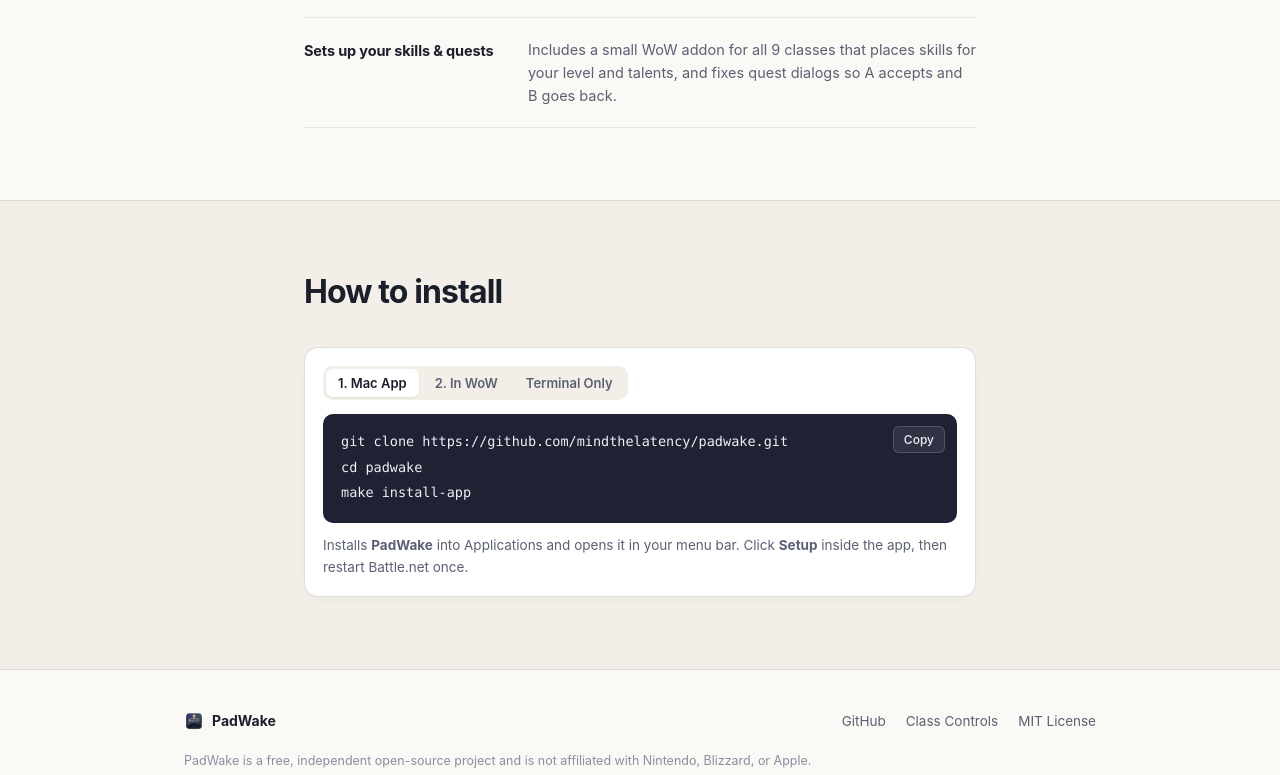
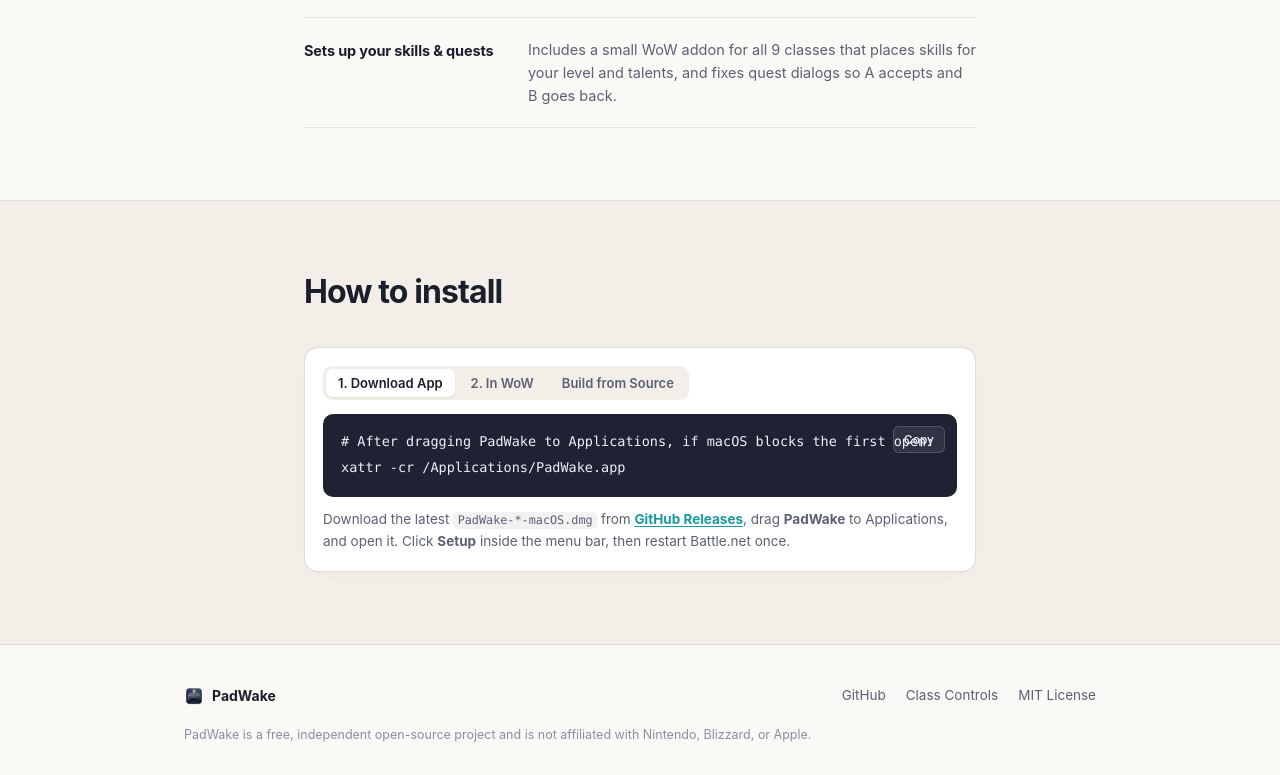
Before and after one commit to mindthelatency/padwake, a plain HTML site: page docs/index.html in a window 1280 px wide. Shown: the part 2021-2796 px from the top of the page. Drawn offline with Linux system fonts and the light colour scheme.

Commit message:
docs: link Install on Mac to latest GitHub Release DMG and highlight binary install
Point the hero 'Install on Mac' button directly to releases/latest, make
'1. Download App' the default install tab with the DMG download + optional
first-open xattr command alongside 'Build from Source', and align README.md
links to releases/latest.

```diff
--- a/docs/app.js
+++ b/docs/app.js
@@ -110,9 +110,9 @@
   });
 
   const SNIPPETS = {
-    app: `git clone https://github.com/mindthelatency/padwake.git\ncd padwake\nmake install-app`,
+    dmg: `# After dragging PadWake to Applications, if macOS blocks the first open:\nxattr -cr /Applications/PadWake.app`,
     wow: `/padwake apply\n\n# After leveling up:\n/padwake bars`,
-    cli: `make\n./bin/padwake enable\nmake install-wow`
+    source: `git clone https://github.com/mindthelatency/padwake.git\ncd padwake\nmake install-app`
   };
 
   const tabBtns = document.querySelectorAll(".tab-btn");
--- a/docs/index.html
+++ b/docs/index.html
@@ -45,13 +45,13 @@
           matches the X/Y/A/B buttons and rear paddles, and fills your action bars.
         </p>
         <div class="hero-actions">
-          <a href="#install" class="btn btn-primary">
+          <a href="https://github.com/mindthelatency/padwake/releases/latest" class="btn btn-primary" target="_blank" rel="noopener noreferrer">
             <svg viewBox="0 0 16 16" width="15" height="15" fill="none" stroke="currentColor" stroke-width="1.8" stroke-linecap="round" stroke-linejoin="round" aria-hidden="true">
               <path d="M8 2.5v7.5m0 0L4.75 6.75M8 10l3.25-3.25M2.5 13h11"/>
             </svg>
             Install on Mac
           </a>
-          <a href="https://github.com/mindthelatency/padwake" class="btn btn-secondary" target="_blank" rel="noopener noreferrer">Source on GitHub</a>
+          <a href="#install" class="btn btn-secondary">How to install</a>
         </div>
         <p class="hero-meta">
           macOS 13+ <span aria-hidden="true">·</span> Apple Silicon &amp; Intel <span aria-hidden="true">·</span> Free &amp; open source
@@ -262,26 +262,25 @@
 
         <div class="install-box">
           <div class="install-tabs" role="tablist" aria-label="Install steps">
-            <button type="button" class="tab-btn active" role="tab" aria-selected="true" data-tab="app">1. Mac App</button>
+            <button type="button" class="tab-btn active" role="tab" aria-selected="true" data-tab="dmg">1. Download App</button>
             <button type="button" class="tab-btn" role="tab" aria-selected="false" data-tab="wow">2. In WoW</button>
-            <button type="button" class="tab-btn" role="tab" aria-selected="false" data-tab="cli">Terminal Only</button>
+            <button type="button" class="tab-btn" role="tab" aria-selected="false" data-tab="source">Build from Source</button>
           </div>
 
           <div class="code-panel">
-            <pre><code id="install-code">git clone https://github.com/mindthelatency/padwake.git
-cd padwake
-make install-app</code></pre>
+            <pre><code id="install-code"># After dragging PadWake to Applications, if macOS blocks the first open:
+xattr -cr /Applications/PadWake.app</code></pre>
             <button type="button" class="copy-btn" id="copy-btn" aria-label="Copy commands">Copy</button>
           </div>
 
-          <p class="install-note" data-note="app">
-            Installs <strong>PadWake</strong> into Applications and opens it in your menu bar. Click <strong>Setup</strong> inside the app, then restart Battle.net once.
+          <p class="install-note" data-note="dmg">
+            Download the latest <code>PadWake-*-macOS.dmg</code> from <a href="https://github.com/mindthelatency/padwake/releases/latest" target="_blank" rel="noopener noreferrer"><strong>GitHub Releases</strong></a>, drag <strong>PadWake</strong> to Applications, and open it. Click <strong>Setup</strong> inside the menu bar, then restart Battle.net once.
           </p>
           <p class="install-note" data-note="wow" hidden>
             Type <code>/padwake apply</code> in WoW chat to set up your buttons, back paddles, quest dialogs, and skills. Run <code>/padwake bars</code> anytime you level up.
           </p>
-          <p class="install-note" data-note="cli" hidden>
-            Prefer not to run the menu-bar app? Build the command-line tool and install the WoW files directly from Terminal.
+          <p class="install-note" data-note="source" hidden>
+            Builds PadWake locally with Apple's Command Line Tools, installs it into Applications, and opens it in your menu bar.
           </p>
         </div>
       </div>
--- a/docs/styles.css
+++ b/docs/styles.css
@@ -955,6 +955,12 @@ a {
   color: var(--ink-muted);
 }
 
+.install-note a {
+  color: var(--cyan);
+  text-decoration: underline;
+  text-underline-offset: 2px;
+}
+
 .facts-row {
   display: grid;
   grid-template-columns: repeat(3, 1fr);
```
Also changed, not shown: 1 other file.
